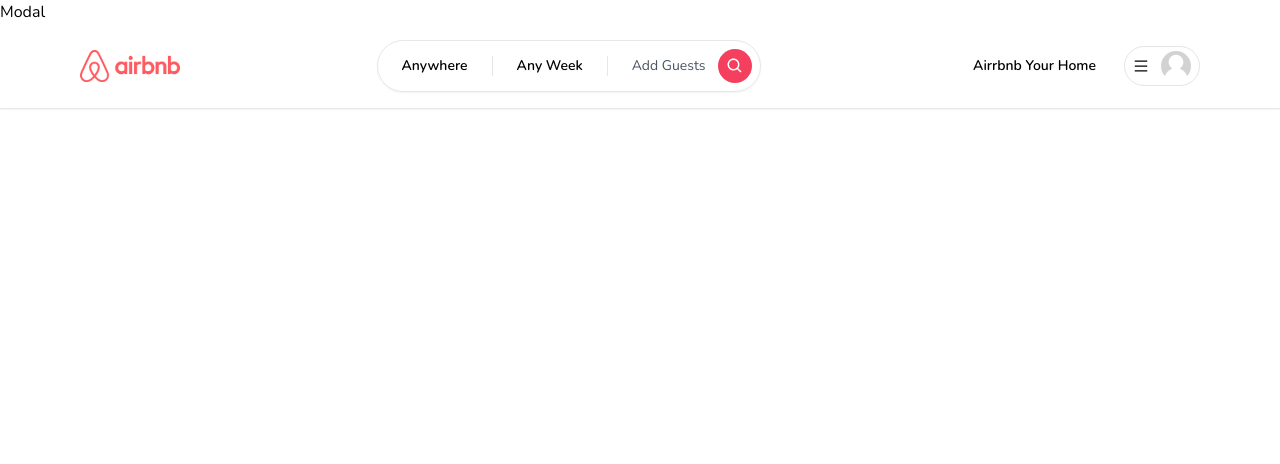
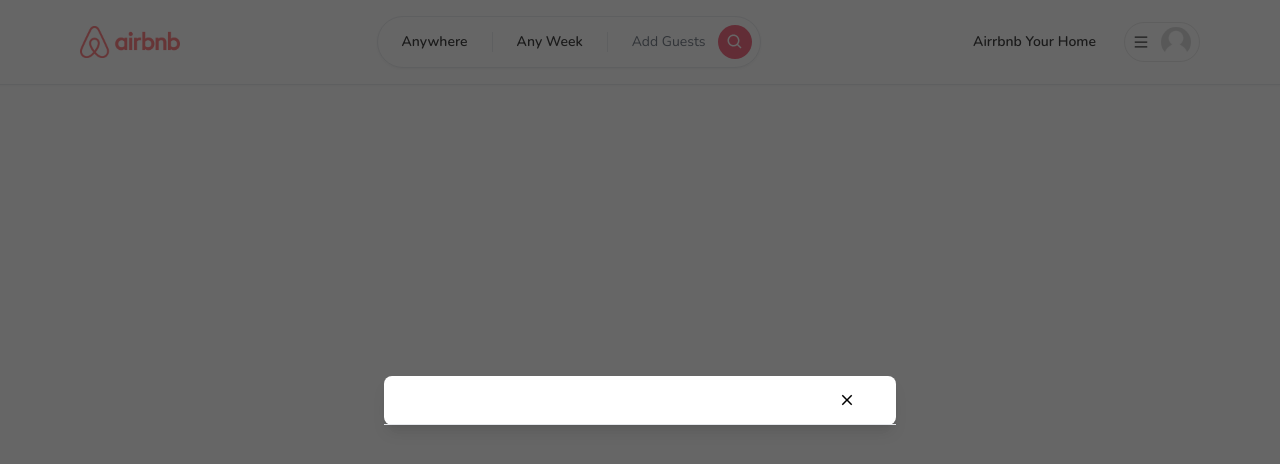
Before and after one commit to haikaljs/airbnb-app-CWA, a Next.js app: page / in a window 1280 px wide. Shown: the top 464 px of the page. Built offline with nearby package versions, Linux system fonts and the light colour scheme.

Commit message:
Styling modal

```diff
--- a/app/components/modals/Modal.tsx
+++ b/app/components/modals/Modal.tsx
@@ -1,6 +1,7 @@
 "use client";
 
 import { useCallback, useEffect, useState } from "react";
+import { IoMdClose } from "react-icons/io";
 
 interface ModalProps {
   isOpen?: boolean;
@@ -63,7 +64,33 @@
     return null;
   }
 
-  return <div>Modal</div>;
+  return (
+    <>
+      <div className="justify-center items-center flex overflow-x-hidden overflow-y-auto fixed inset-0 z-50 outline-none focus:outline-none bg-neutral-800/70">
+        <div className="relative w-full md:w-4/6 lg:w-3/6 xl:w-2/5 my-6 mx-auto h-full lg:h-auto md:h-auto">
+          {/* CONTENT */}
+          <div
+            className={`translate duration-300 h-full
+             ${showModal ? "translate-y-0" : "translate-y-full"}
+             ${showModal ? "opacity-100" : "opacity-0"}
+             `}
+          >
+            <div className="translate h-full lg:h-auto md:h-auto border-0 rounded-lg shadow-lg relative flex flex-col w-full bg-white outline-none focus:outline-none">
+              {/* HEADER */}
+              <div className="flex items-center p-6 rounded-t justify-center relative border-b-[1px]">
+                <button
+
+                  className="p-1 border-0 hover:opacity-70 transition absolute right-9"
+                >
+                  <IoMdClose size={18} />
+                </button>
+              </div>
+            </div>
+          </div>
+        </div>
+      </div>
+    </>
+  );
 };
 
 export default Modal;
```
